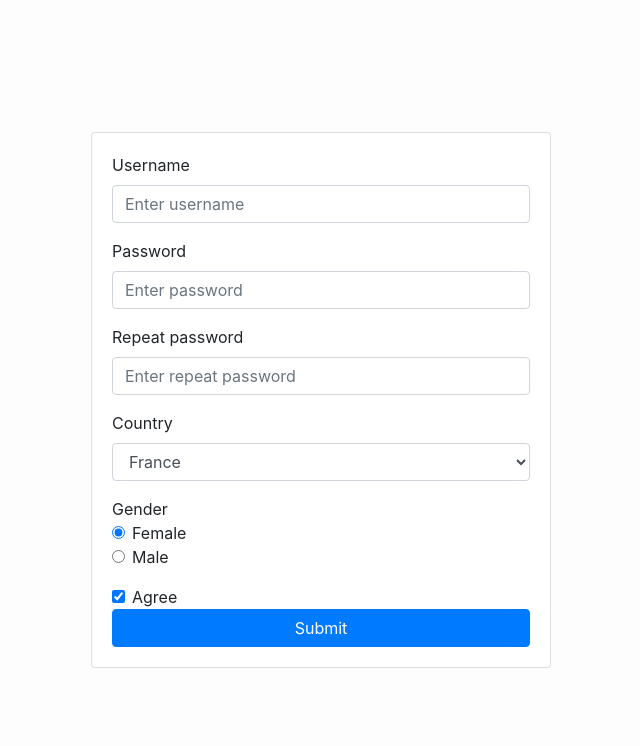
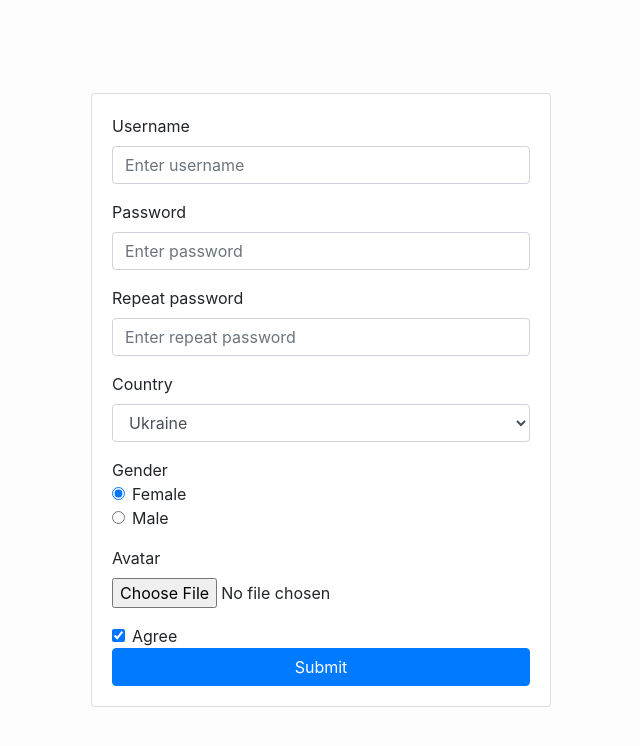
Before and after one commit to yulialavruk/React-Form, a React (Create React App) app: page / in a window 1280 px wide. Shown: the top 746 px of the page, without its empty margins (319-959 px from the left). Built offline with nearby package versions, Linux system fonts and the light colour scheme.

Commit message:
input file

```diff
--- a/src/components/App.js
+++ b/src/components/App.js
@@ -9,9 +9,10 @@ export default class App extends React.Component{
 			username: "",
 			password: "",
 			repeatPassword: "",
-			country: "3",
+			country: "1",
 			gender: "female",
-			agree: true
+			agree: true,
+			avatar: ""
 		}
 	}
 
@@ -29,6 +30,17 @@ export default class App extends React.Component{
 			//[event.target.name]: event.target.value === "true" ? false : true
 		})
 		//console.log(event.target.name, event.target.value, event.target.checked)
+	};
+
+	onChangeAvatar = event =>{
+		const reader = new FileReader();
+		reader.onload = event =>{
+			this.setState({
+				avatar: event.target.result
+			})
+		}
+
+		reader.readAsDataURL(event.target.files[0])
 	};
 
 	getOptionsItems = items =>{
@@ -132,6 +144,16 @@ export default class App extends React.Component{
 				        	</label>
 				        </div>
 					</fieldset>
+					<div className="form-group">
+						<label htmlFor="avatar">Avatar</label>
+						<input
+							type="file"
+							className="form-control-file"
+							id="avatar"
+							name="avatar"
+							onChange={this.onChangeAvatar}
+						/>
+					</div>
 					<div className="form-check">
 					  	<input
 					  		className="form-check-input"
```
